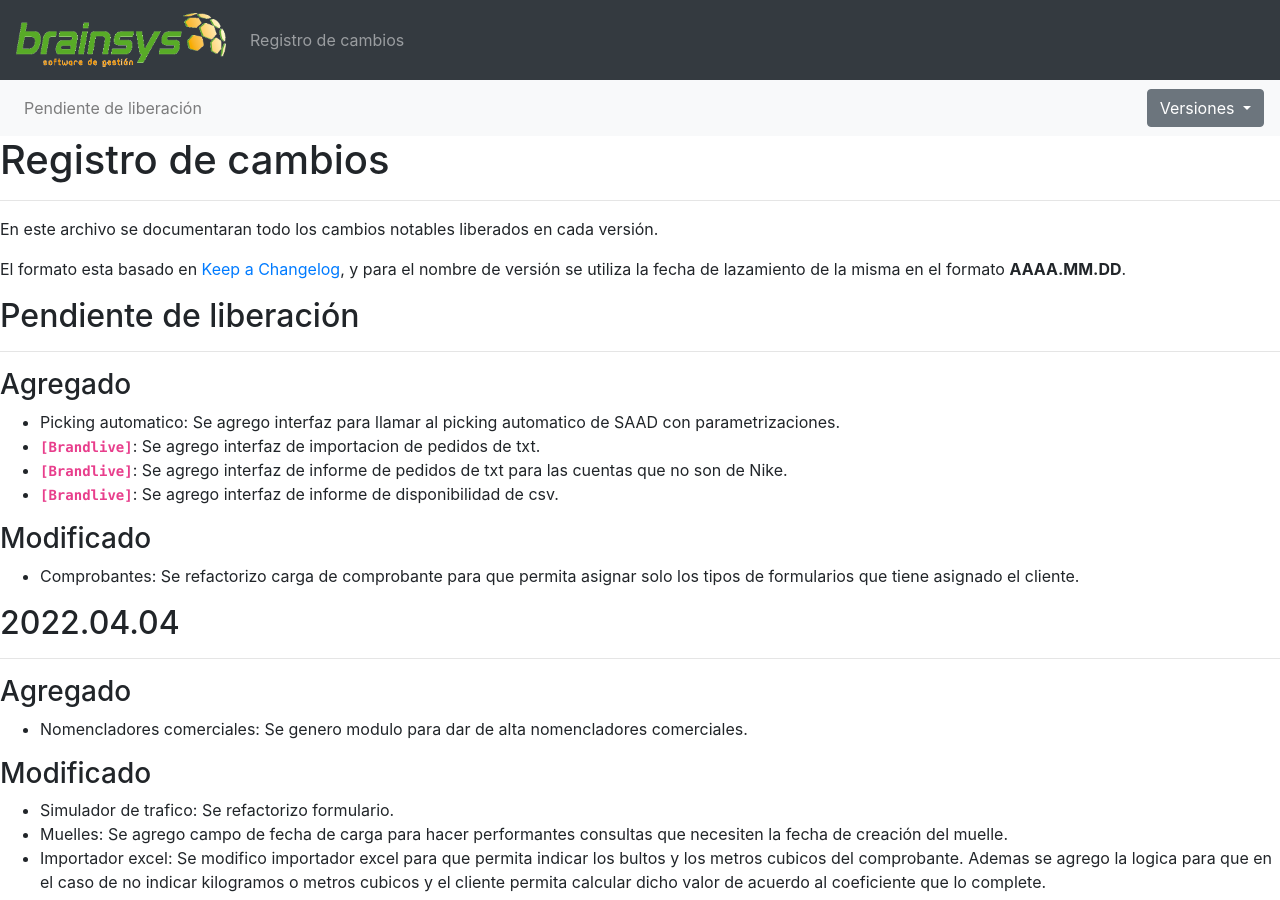
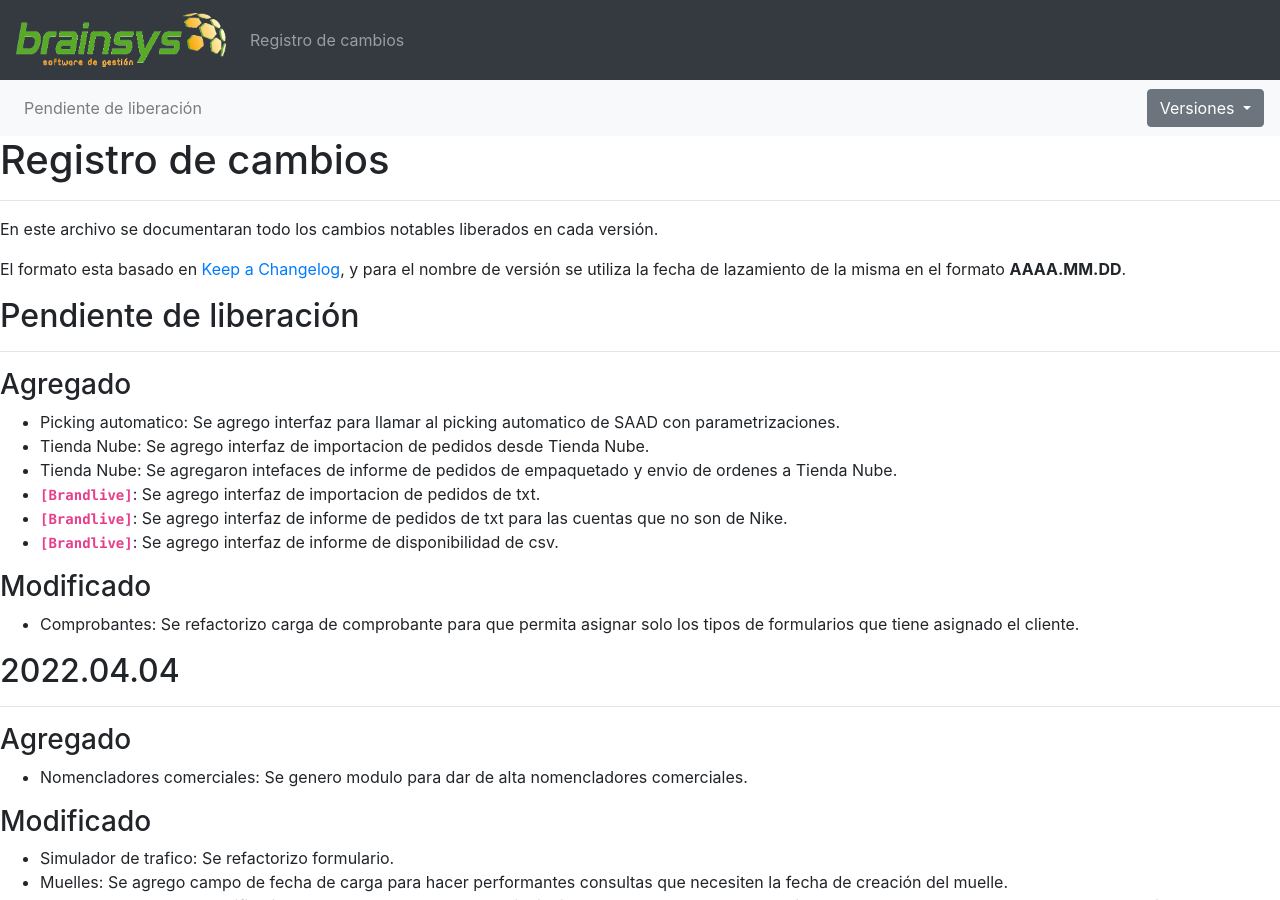
Before and after one commit to brainsys-arsaad/versionado, a Jekyll site: the page built from registro-cambios.markdown, in a window 1280 px wide and 900 px high. Built offline with Jekyll 4.4.1, drawn with Linux system fonts in a browser that asks for light colours.

Commit message:
Update registro-cambios.markdown

```diff
--- a/registro-cambios.markdown
+++ b/registro-cambios.markdown
@@ -68,6 +68,8 @@ El formato esta basado en [Keep a Changelog](https://keepachangelog.com/es-ES/1.
 
 ### Agregado
 - Picking automatico: Se agrego interfaz para llamar al picking automatico de SAAD con parametrizaciones.
+- Tienda Nube: Se agrego interfaz de importacion de pedidos desde Tienda Nube.
+- Tienda Nube: Se agregaron intefaces de informe de pedidos de empaquetado y envio de ordenes a Tienda Nube.
 - **`[Brandlive]`**: Se agrego interfaz de importacion de pedidos de txt.
 - **`[Brandlive]`**: Se agrego interfaz de informe de pedidos de txt para las cuentas que no son de Nike.
 - **`[Brandlive]`**: Se agrego interfaz de informe de disponibilidad de csv.
```
